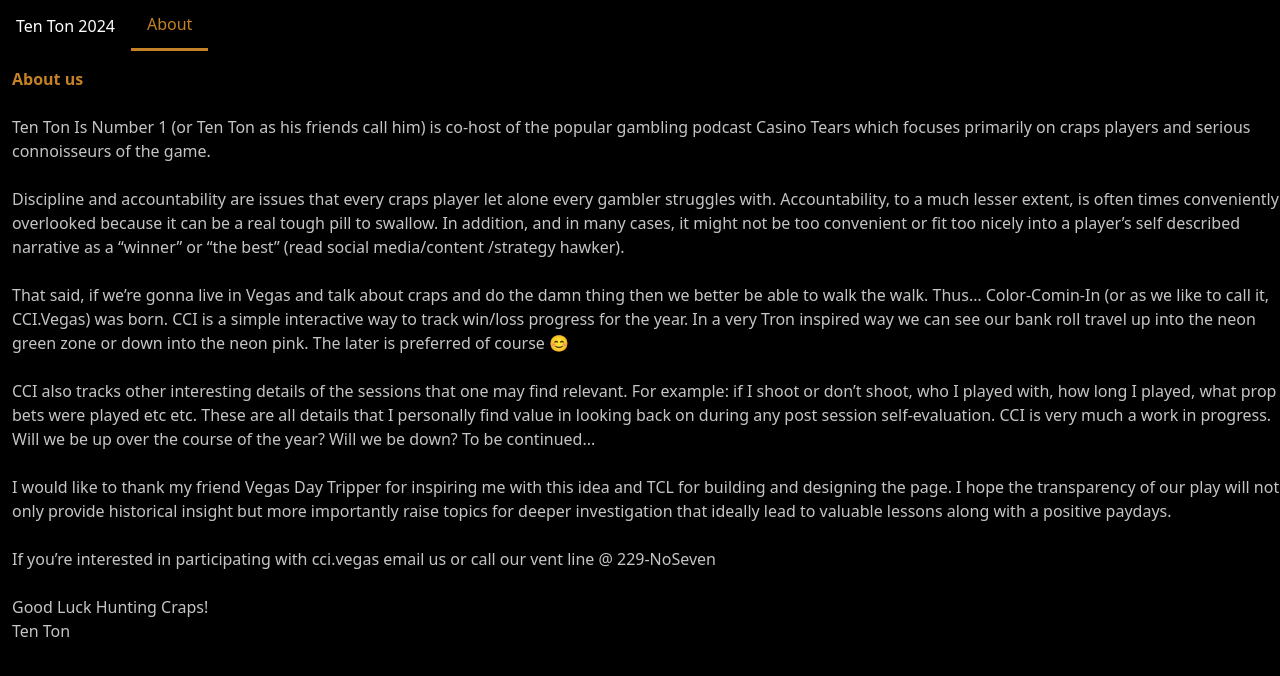
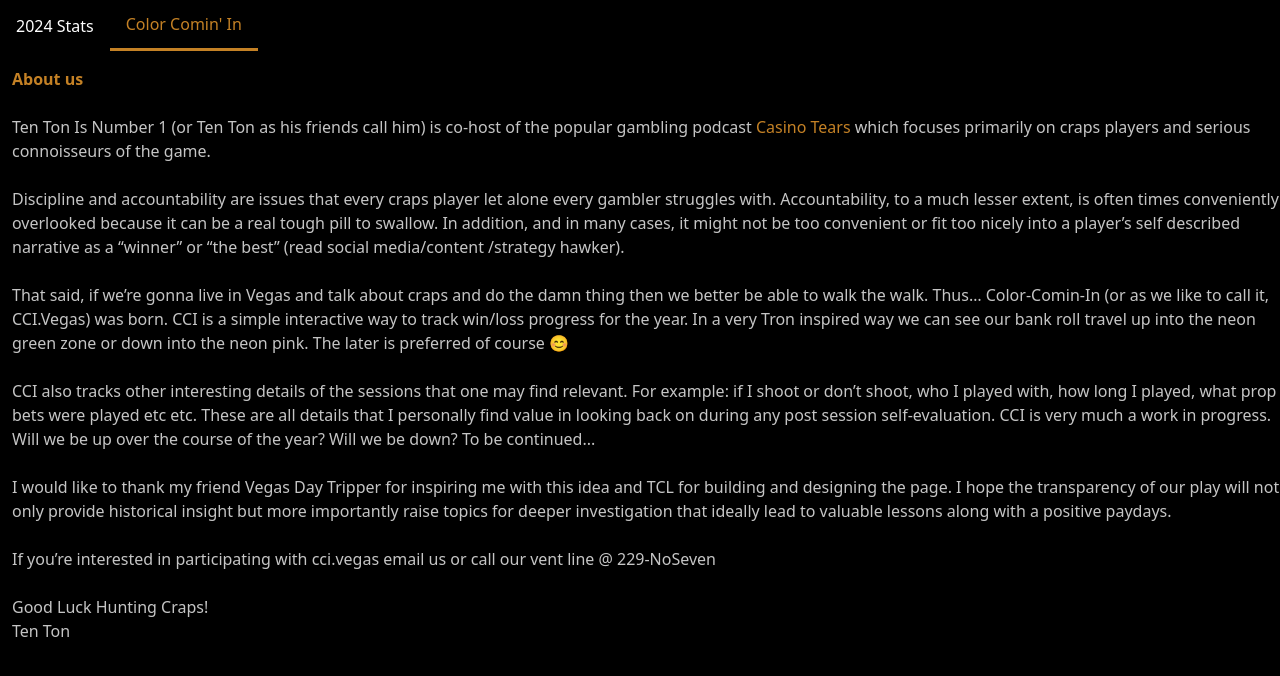
Before and after one commit to TCL735/cci-stats, a React (Create React App) app: page / in a window 1280 px wide. Shown: the top 676 px of the page. Built offline with nearby package versions, Linux system fonts and the light colour scheme.

Commit message:
feat: update tab names and add link to in About page (#20)

```diff
--- a/src/App.tsx
+++ b/src/App.tsx
@@ -12,7 +12,7 @@ import { useWindowDimensions } from "./utils";
 
 export const App = () => {
   const aboutUsRef = useRef<HTMLDivElement>(null);
-  const [activeTab, setActiveTab] = useState<string | null>("About");
+  const [activeTab, setActiveTab] = useState<string | null>("Color Comin' In");
   const [backgroundHeight, setBackgroundHeight] = useState<string>("h-screen");
   const { height } = useWindowDimensions();
 
@@ -37,26 +37,28 @@ export const App = () => {
         <Tabs.List className="flex flex-row flex-wrap justify-start border-b-0">
           <Tabs.Tab
             className={`px-4 py-3 hover:text-white ${
-              activeTab === "TenTon"
+              activeTab === "2024 Stats"
                 ? SELECTED_BORDER_STYLE
                 : "border-black/100"
             } ${THEME_TEXT_COLOR}`}
-            value="TenTon"
+            value="2024 Stats"
           >
-            Ten Ton 2024
+            2024 Stats
           </Tabs.Tab>
           <Tabs.Tab
             className={`px-4 py-3 hover:text-white ${
-              activeTab === "About" ? SELECTED_BORDER_STYLE : "border-black/100"
+              activeTab === "Color Comin' In"
+                ? SELECTED_BORDER_STYLE
+                : "border-black/100"
             } ${THEME_TEXT_COLOR}`}
-            value="About"
+            value="Color Comin' In"
           >
-            About
+            Color Comin' In
           </Tabs.Tab>
         </Tabs.List>
 
         {activeTab ? (
-          activeTab === "About" ? (
+          activeTab === "Color Comin' In" ? (
             <Tabs.Panel
               value={activeTab}
               className={`ml-3 pt-4 ${NEUTRAL_TEXT_COLOR} ${backgroundHeight}`}
@@ -68,9 +70,17 @@ export const App = () => {
                 <br />
                 <p className="text-pretty">
                   Ten Ton Is Number 1 (or Ten Ton as his friends call him) is
-                  co-host of the popular gambling podcast Casino Tears which
-                  focuses primarily on craps players and serious connoisseurs of
-                  the game.
+                  co-host of the popular gambling podcast{" "}
+                  <a
+                    href="https://www.casinotears.com/"
+                    target="_blank"
+                    rel="noreferrer"
+                    className={`${THEME_TEXT_COLOR} hover:text-white`}
+                  >
+                    <span>Casino Tears</span>
+                  </a>{" "}
+                  which focuses primarily on craps players and serious
+                  connoisseurs of the game.
                 </p>
                 <br />
                 <p className="text-pretty">
@@ -125,6 +135,11 @@ export const App = () => {
             </Tabs.Panel>
           ) : (
             <Tabs.Panel value={activeTab} className="pt-4">
+              <StatsTracker
+                dayTrips={tenTon2024}
+                label={`Ten Ton is Number 1's Win/Loss`}
+                lineColor={NEGATIVE_LINE_COLOR_VALUE}
+              />
               <a
                 href="https://www.casinotears.com/"
                 target="_blank"
@@ -133,11 +148,6 @@ export const App = () => {
               >
                 <span>Casino Tears Podcast</span>
               </a>
-              <StatsTracker
-                dayTrips={tenTon2024}
-                label={`Ten Ton is Number 1's Win/Loss`}
-                lineColor={NEGATIVE_LINE_COLOR_VALUE}
-              />
             </Tabs.Panel>
           )
         ) : null}
--- a/src/components/StatsTracker.tsx
+++ b/src/components/StatsTracker.tsx
@@ -242,7 +242,7 @@ export const StatsTracker: FC<StatsTrackerProps> = ({
   );
 
   return (
-    <div className="my-0 mx-3 bg-black">
+    <div className="mb-3 mx-3 bg-black">
       <div className={`${getHeightClass(height)} mt-5`}>
         <ReactECharts
           onChartReady={onChartReady}
--- a/src/components/Table.tsx
+++ b/src/components/Table.tsx
@@ -88,7 +88,7 @@ export const TableColumn: FC<TableColumnProps> = ({
       {valuesToPrint.map((value, index) => (
         <div
           key={`${title}-row-${index}`}
-          className={`border-b border-solid border-gray100 last-of-type:border-none h-4 pt-4 pb-14 leading-4 text-ellipsis overflow-hidden ${rowDataColors[index]}`}
+          className={`border-b border-solid border-gray100 h-4 pt-4 pb-14 leading-4 text-ellipsis overflow-hidden ${rowDataColors[index]}`}
         >
           <span className="">{formatter(value)}</span>
         </div>
@@ -267,7 +267,9 @@ export const StatsTableCompact: FC = () => {
     "flex flex-row justify-start gap-x-3 w-[65%]";
 
   return (
-    <div className={`flex flex-col-reverse`}>
+    <div
+      className={`flex flex-col-reverse border-b border-solid border-gray100`}
+    >
       {dayTrips.map((dayTrip, tripNumber) => (
         <div
           key={dayTrip[0]}
```
